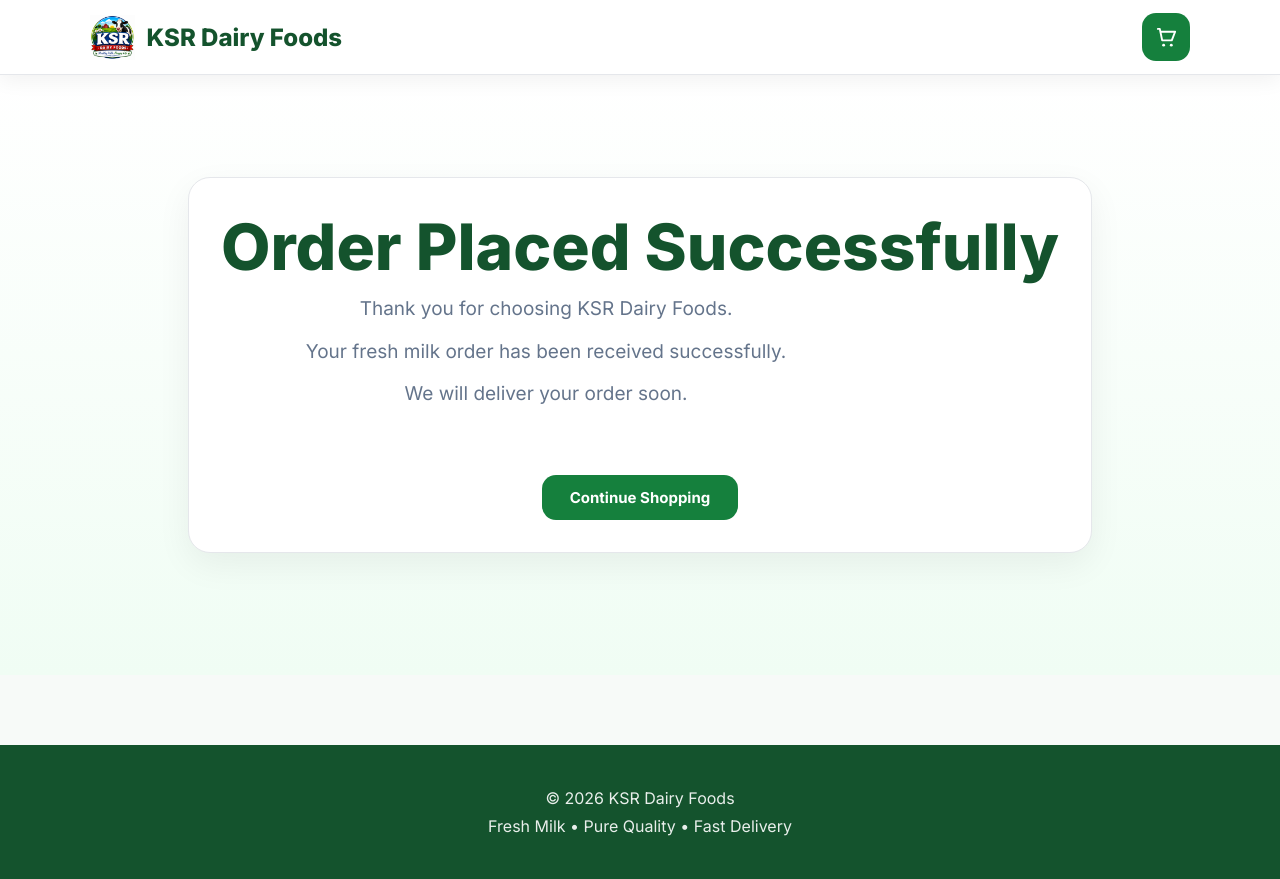
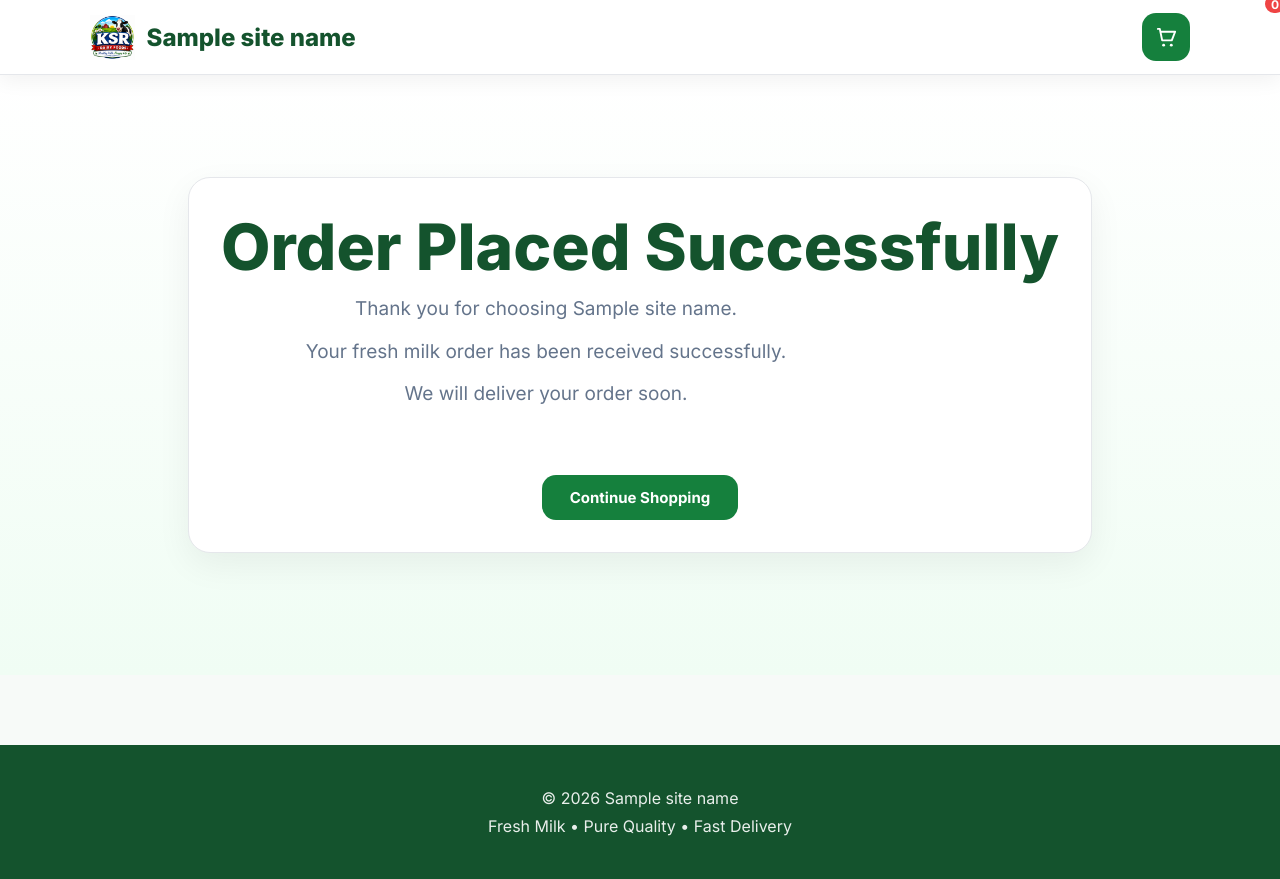
Before and after one commit to priyakhaif-oss/Ksr, a Python web app: template templates/success.html in a window 1280 px wide. Run offline with Jinja, Linux system fonts and the light colour scheme; the template is opened without the code that fills it: most values are stand-ins (such as "Sample title", 1, 10 or a date in 2020).

Commit message:
Update success.html

```diff
--- a/templates/success.html
+++ b/templates/success.html
@@ -8,7 +8,7 @@
 <meta name="viewport" content="width=device-width, initial-scale=1.0">
 
 
-<title>KSR Dairy Foods | Order Confirmed</title>
+<title>{{site_name}} | Order Confirmed</title>
 
 
 <link rel="icon" type="image/png" href="/static/images/favicon.png">
@@ -33,11 +33,11 @@
 <a href="/" class="logo">
 
 
-<img src="/static/images/logo.png" alt="KSR Dairy Foods">
+<img src="/static/images/logo.png" alt="{{site_name}}">
 
 
 <span>
-KSR Dairy Foods
+{{site_name}}
 </span>
 
 
@@ -69,6 +69,14 @@ stroke-linejoin="round"/>
 
 
 </svg>
+
+
+
+<span class="cart-count">
+
+{{cart_count}}
+
+</span>
 
 
 
@@ -112,7 +120,7 @@ Order Placed Successfully
 
 
 <p>
-Thank you for choosing KSR Dairy Foods.
+Thank you for choosing {{site_name}}.
 </p>
 
 
@@ -180,7 +188,7 @@ Continue Shopping
 
 
 <p>
-© 2026 KSR Dairy Foods
+© 2026 {{site_name}}
 </p>
 
 
@@ -224,7 +232,7 @@ Categories
 </a>
 
 
-<a href="#">
+<a href="/profile">
 
 Profile
 
```
